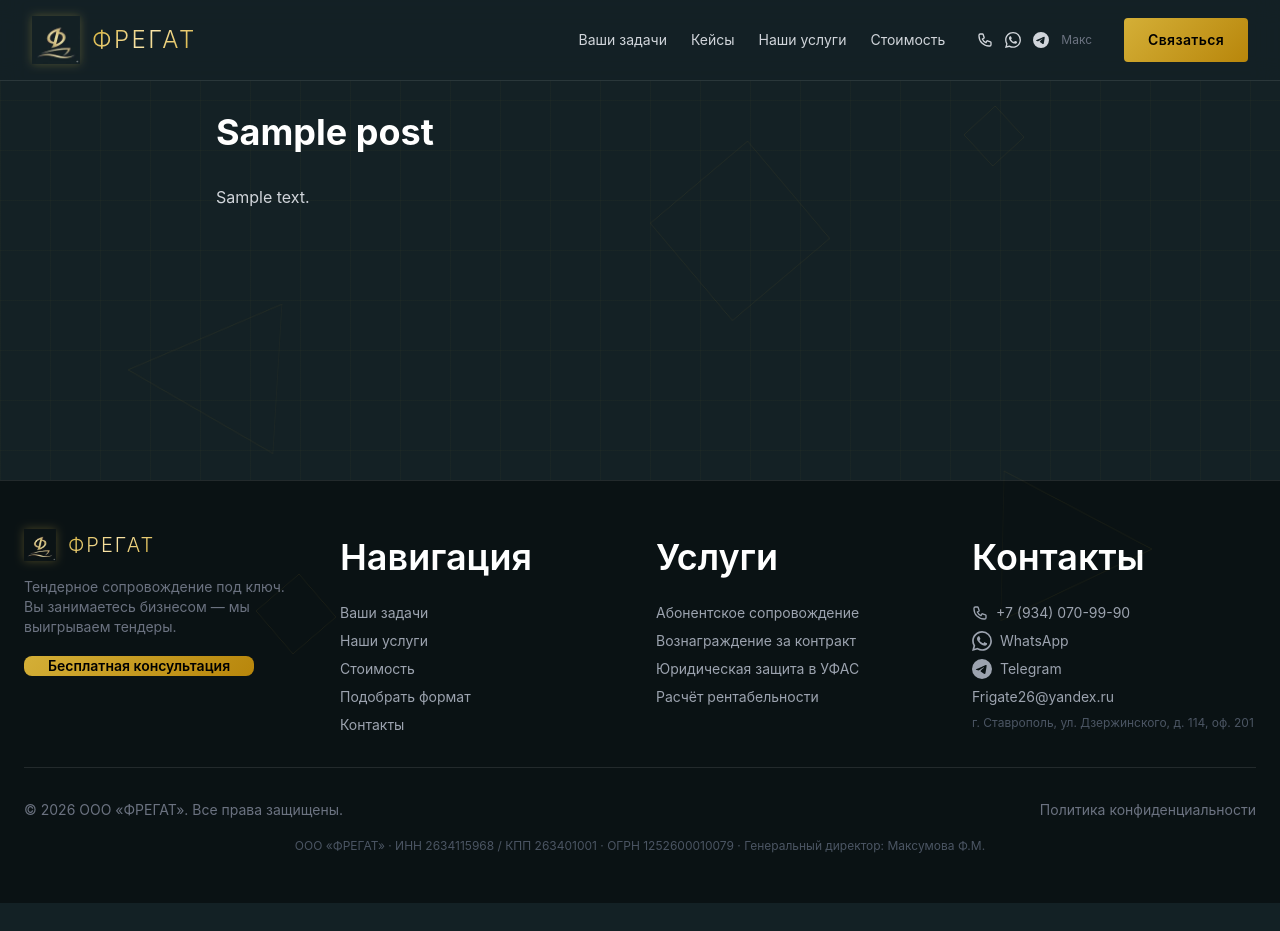
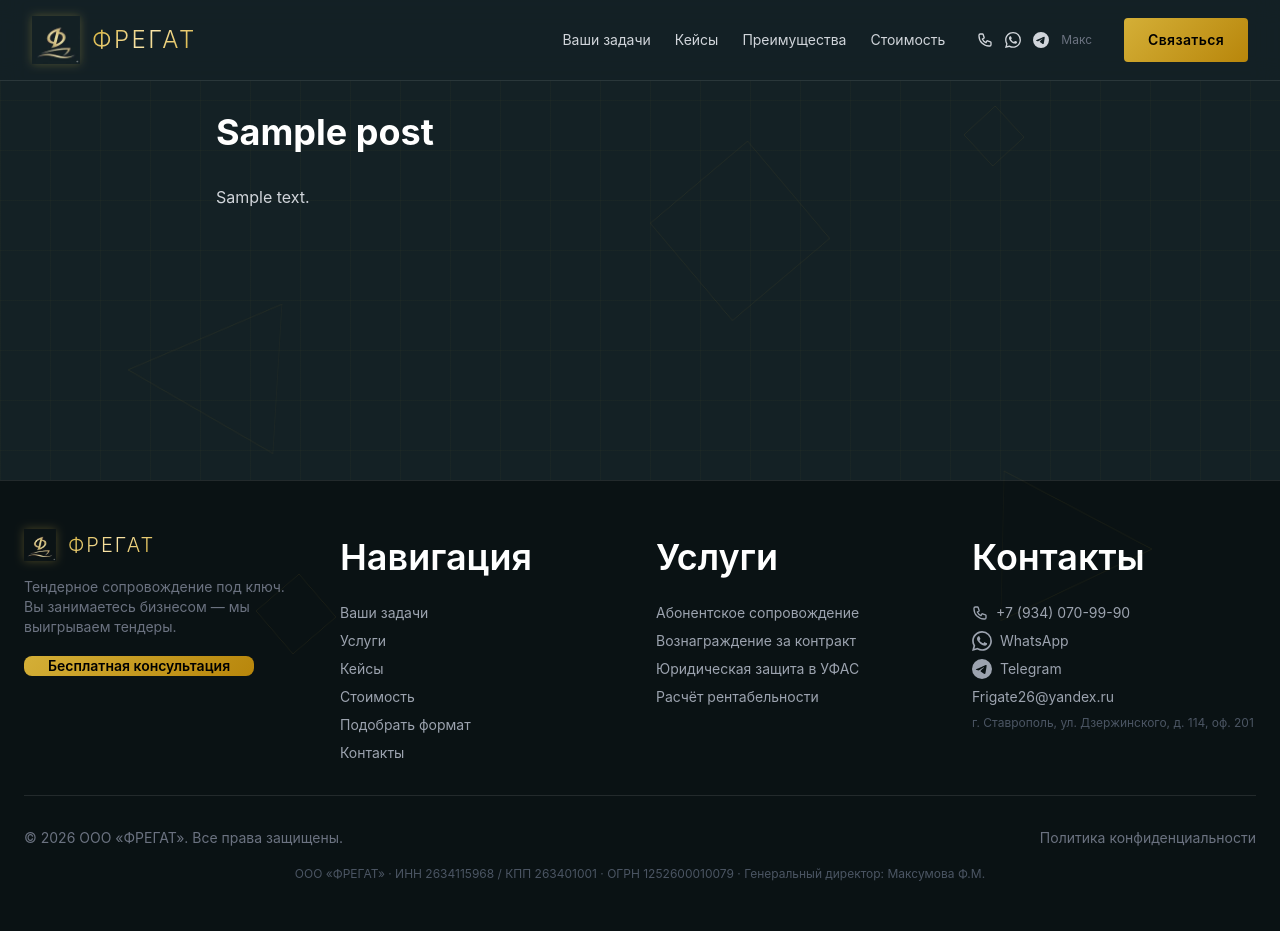
Before and after one commit to suyazov/tender-frigate.ru, a WordPress theme: template wp-content/themes/fregat/page.php in a window 1280 px wide. Before the commit the page ends 903 px from the top, so only its background shows below. Run offline with PHP 8.4 and a stand-in for WordPress, Linux system fonts and the light colour scheme; the site name, menu and one post (Sample post) are stand-ins, and other content is empty; some libraries are stand-ins or nearby versions.

Commit message:
Fix nav links: header → advantages, footer → add cases, rename services
Co-Authored-By: Claude Opus 4.7 <noreply@anthropic.com>

```diff
--- a/wp-content/themes/fregat/footer.php
+++ b/wp-content/themes/fregat/footer.php
@@ -17,7 +17,8 @@
 				<h2 class="text-white font-semibold mb-4">Навигация</h2>
 				<div class="text-sm flex flex-col gap-2">
 					<a href="#challenges" class="text-gray-400 hover:text-gold transition">Ваши задачи</a>
-					<a href="#benefits" class="text-gray-400 hover:text-gold transition">Наши услуги</a>
+					<a href="#benefits" class="text-gray-400 hover:text-gold transition">Услуги</a>
+					<a href="#cases" class="text-gray-400 hover:text-gold transition">Кейсы</a>
 					<a href="#pricing" class="text-gray-400 hover:text-gold transition">Стоимость</a>
 					<a href="#quiz" class="text-gray-400 hover:text-gold transition">Подобрать формат</a>
 					<a href="#contact" class="text-gray-400 hover:text-gold transition">Контакты</a>
--- a/wp-content/themes/fregat/header.php
+++ b/wp-content/themes/fregat/header.php
@@ -73,7 +73,7 @@
 		<nav class="hidden md:flex items-center gap-6 text-sm text-gray-300">
 			<a href="#challenges" class="py-3 hover:text-white transition">Ваши задачи</a>
 			<a href="#cases" class="py-3 hover:text-white transition">Кейсы</a>
-			<a href="#benefits" class="py-3 hover:text-white transition">Наши услуги</a>
+			<a href="#advantages" class="py-3 hover:text-white transition">Преимущества</a>
 			<a href="#pricing" class="py-3 hover:text-white transition">Стоимость</a>
 			<div class="flex items-center gap-3 ml-2">
 				<a href="tel:+79340709990" class="hover:text-gold transition" title="Позвонить"><svg class="w-4 h-4" fill="none" stroke="currentColor" viewBox="0 0 24 24"><path stroke-linecap="round" stroke-linejoin="round" stroke-width="2" d="M3 5a2 2 0 012-2h3.28a1 1 0 01.948.684l1.498 4.493a1 1 0 01-.502 1.21l-2.257 1.13a11.042 11.042 0 005.516 5.516l1.13-2.257a1 1 0 011.21-.502l4.493 1.498a1 1 0 01.684.949V19a2 2 0 01-2 2h-1C9.716 21 3 14.284 3 6V5z"/></svg></a>
@@ -94,7 +94,7 @@
 		<nav class="flex flex-col text-sm text-gray-300 px-6 py-2">
 			<a href="#challenges" class="py-3 border-b border-white/10 hover:text-white transition">Ваши задачи</a>
 				<a href="#cases" class="py-3 border-b border-white/10 hover:text-white transition">Кейсы</a>
-			<a href="#benefits" class="py-3 border-b border-white/10 hover:text-white transition">Наши услуги</a>
+			<a href="#advantages" class="py-3 border-b border-white/10 hover:text-white transition">Преимущества</a>
 			<a href="#pricing" class="py-3 border-b border-white/10 hover:text-white transition">Стоимость</a>
 		</nav>
 		<div class="px-6 pb-4 pt-2 flex flex-col gap-2">
```
